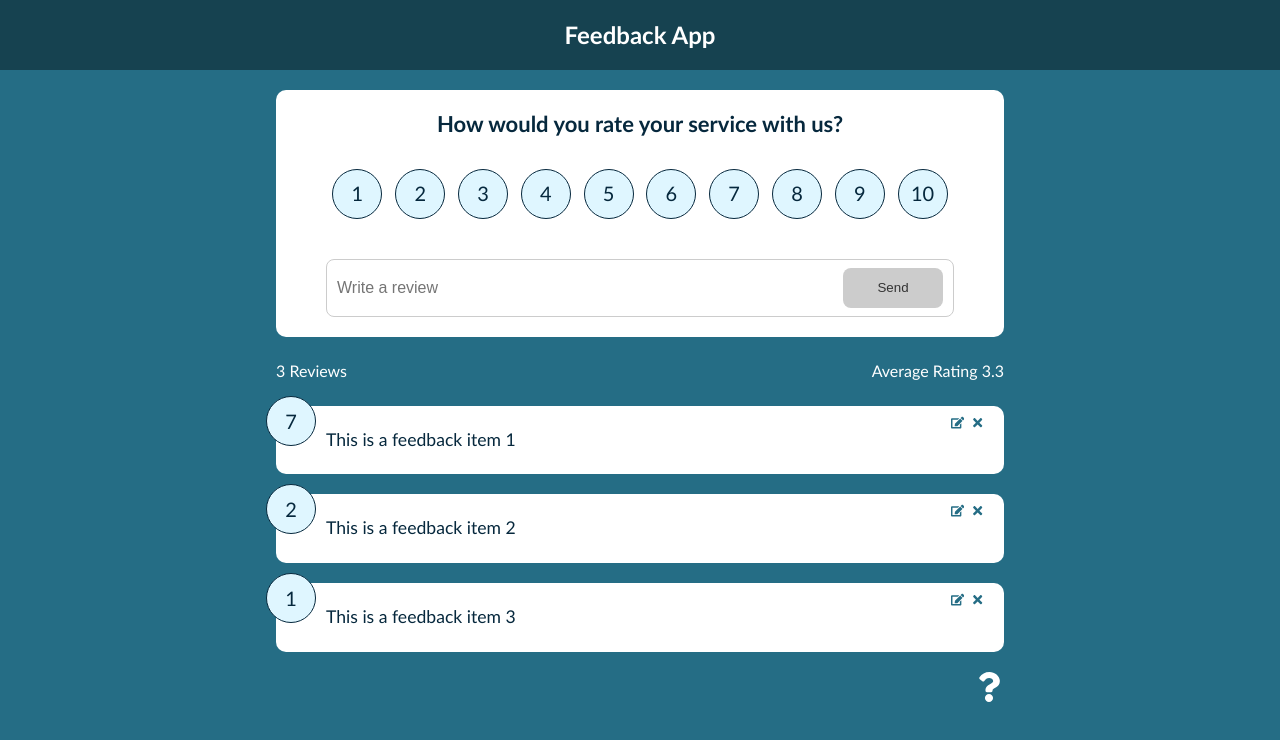
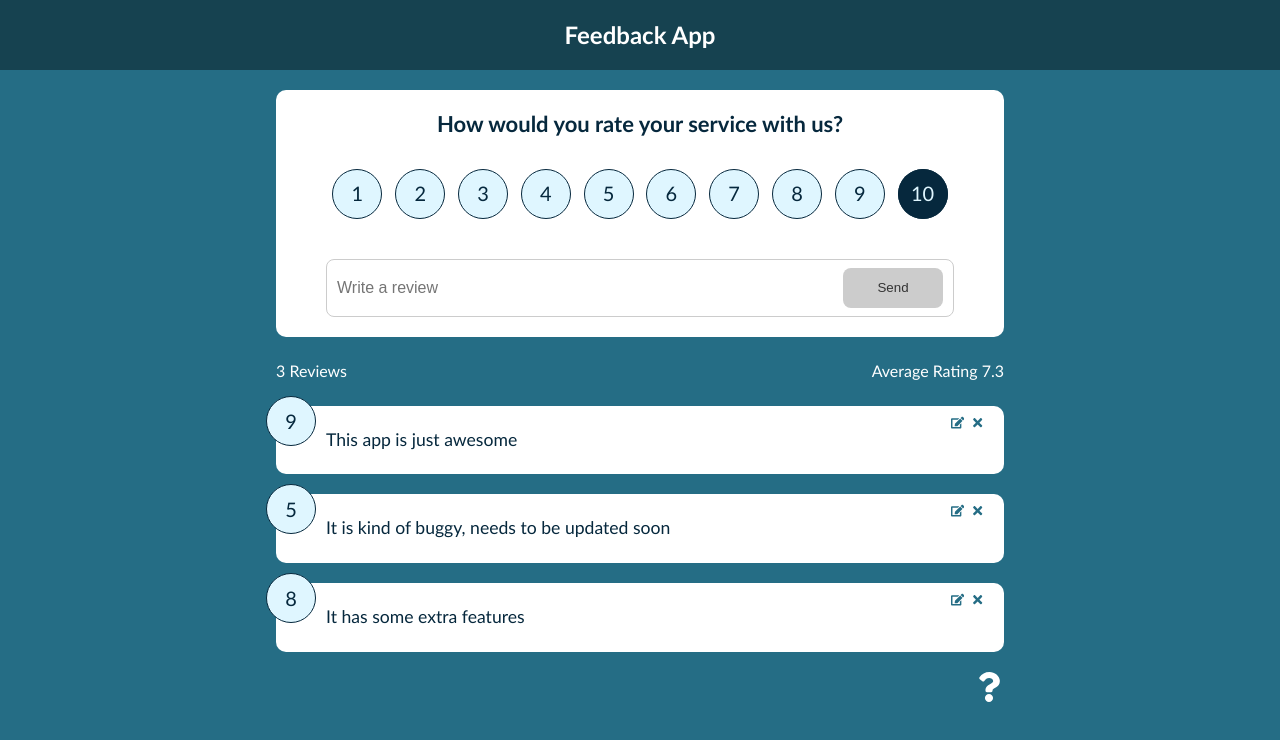
Before and after one commit to gyaliniz/feedback-app, a React (Create React App) app: page / in a window 1280 px wide. Shown: the top 740 px of the page. Built offline with nearby package versions, Linux system fonts and the light colour scheme.

Commit message:
add states, and props drilling

```diff
--- a/src/App.js
+++ b/src/App.js
@@ -1,34 +1,46 @@
 import { BrowserRouter as Router, Route, Routes } from 'react-router-dom';
+import { useState } from 'react';
 
 import FeedbackList from './components/FeedbackList';
 import FeedbackStats from './components/FeedbackStats';
 import FeedbackForm from './components/FeedbackForm';
 import AboutIconLink from './components/AboutIconLink';
 
-import Header from './components/Header'
-import './index.css'
+import Header from './components/Header';
+import './index.css';
 import AboutPage from './components/pages/AboutPage';
 
+import FeedbackData from './data/FeedbackData';
+
 function App() {
+  const [items, setItems] = useState(FeedbackData);
+  const [inEditItem, setInEditItem] = useState({
+    item:{},
+    isEditingEnabled: false
+  });
 
-  const items = [
-    { id: 1, rating: 7, text: 'This is a feedback item 1' },
-    { id: 2, rating: 2, text: 'This is a feedback item 2' },
-    { id: 3, rating: 1, text: 'This is a feedback item 3' },
-  ]
+  const addFeedback = (newFeedback) => {
+    console.log('add feedback');
+    newFeedback.id = items.length + 1;
 
+    setItems([newFeedback, ...items]);
+  };
 
-  const addFeedback = () => {
-    console.log('add feedback');
-  }
+  const deleteFeedback = (itemId) => {
+    const newItems = items.filter(item => item.id !== itemId);
+    setItems(newItems);
+  };
 
-  const deleteFeedback = () => {
-    console.log('delete feedback');
-  }
+  const editFeedback = (item) => {
+    item.isEditingEnabled = true;
+    setInEditItem(item);
+  };
 
-  const editFeedback = () => {
-    console.log('edit feedback');
-  }
+  const updateFeedback = (itemId, newItem) => {
+    console.log(itemId, newItem)
+    const newItems = items.map(item => item.id === itemId ? newItem : item);
+    setItems(newItems);
+  };
 
   return (
     <Router>
@@ -38,7 +50,7 @@ function App() {
 
           <Route exact path='/' element={
             <>
-              <FeedbackForm addFeedback={addFeedback} />
+              <FeedbackForm addFeedback={addFeedback} updateFeedback={updateFeedback} inEditItem ={inEditItem} setInEditItem={setInEditItem} />
               <FeedbackStats items={items} />
               <FeedbackList items={items} deleteFeedback={deleteFeedback} editFeedback={editFeedback} />
             </>
--- a/src/components/FeedbackForm.jsx
+++ b/src/components/FeedbackForm.jsx
@@ -1,17 +1,23 @@
 import Card from "./shared/Card"
 import Button from "./shared/Button"
 import RatingSelect from "./RatingSelect"
-import { useState } from "react"
+import { useState, useEffect } from "react"
 
-function FeedbackForm({addFeedback}) {
+function FeedbackForm({addFeedback, inEditItem, setInEditItem, updateFeedback}) {
   const [text, setText] = useState('')
   const [message, setMessage] = useState('')
   const [btnDisable, setBtnDisable] = useState(true)
   const [rating, setRating] = useState(10)
 
+  useEffect(() => {
+    if(inEditItem.isEditingEnabled) {
+      setBtnDisable(false)
+      setText(inEditItem.text)
+      setRating(inEditItem.rating);
+    }
+  }, [inEditItem])
 
   const handleTextChange = ({ target: { value } }) => {
-    console.log(value);
 
     if (value === '') {
       setBtnDisable(true)
@@ -35,7 +41,16 @@ function FeedbackForm({addFeedback}) {
         text,
         rating,
       }
-      addFeedback(newFeedback);
+
+      if(inEditItem.isEditingEnabled) {
+        updateFeedback(inEditItem.id, newFeedback);
+        setInEditItem({
+          item:{},
+          isEditingEnabled: false
+        })
+      } else {
+        addFeedback(newFeedback);
+      }
     }
 
     setBtnDisable(true)
@@ -47,7 +62,7 @@ function FeedbackForm({addFeedback}) {
     <Card>
       <form onSubmit={handleFeedbackSubmit}>
         <h2>How would you rate your service with us?</h2>
-        <RatingSelect setRating={setRating}/>
+        <RatingSelect rating={rating} setRating={setRating}/>
 
         <div className="feedback-input-group">
           <input
--- a/src/components/FeedbackItem.jsx
+++ b/src/components/FeedbackItem.jsx
@@ -7,10 +7,10 @@ function FeedbackItem({item, deleteFeedback, editFeedback}) {
     return (
         <Card>
             <div className='rating-display'>{item.rating}</div>
-            <button onClick={() => deleteFeedback()} className='close'>
+            <button onClick={() => deleteFeedback(item.id)} className='close'>
                 <FaTimes color="256d85"/>
             </button>
-            <button onClick={() => editFeedback()} className='edit'>
+            <button onClick={() => editFeedback(item)} className='edit'>
                 <FaEdit color="256d85"/>
             </button>
             <div className='text-display'>{item.text} </div>
--- a/src/components/FeedbackList.jsx
+++ b/src/components/FeedbackList.jsx
@@ -4,7 +4,7 @@ import FeedbackItem from './FeedbackItem'
 function FeedbackList({items, deleteFeedback, editFeedback}) {
   return (
     <div>
-        {items.map((item) => <FeedbackItem key={item.id} item={item} deleteFeedback={deleteFeedback} editFeedback={editFeedback}/>)}
+        {items.map((item) => <FeedbackItem item={item} key={item.id} deleteFeedback={deleteFeedback} editFeedback={editFeedback}/>)}
     </div>
   )
 }
--- a/src/components/RatingSelect.jsx
+++ b/src/components/RatingSelect.jsx
@@ -1,6 +1,6 @@
 import React from 'react'
 
-function RatingSelect({setRating}) {
+function RatingSelect({rating, setRating}) {
   const handleChange = ({target: {value}}) => {
     setRating(+value)
     console.log(value);
@@ -16,6 +16,7 @@ function RatingSelect({setRating}) {
             id={`num${i + 1}`}
             value={i + 1}
             onChange={handleChange}
+            checked= {rating === i + 1}
             />
            <label htmlFor={`num${i + 1}`}>{i + 1} </label>
             </li>;
--- /dev/null
+++ b/src/data/FeedbackData.js
@@ -0,0 +1,20 @@
+const FeedbackData = [
+    {
+        id: 1,
+        rating: 9,
+        text: "This app is just awesome"
+    },
+    {
+        id: 2,
+        rating: 5,
+        text: "It is kind of buggy, needs to be updated soon"
+    },
+    {
+        id:3,
+        rating: 8,
+        text: "It has some extra features"
+    }
+
+]
+
+export default FeedbackData;
```
Also changed, not shown: src/App.css (deleted).
